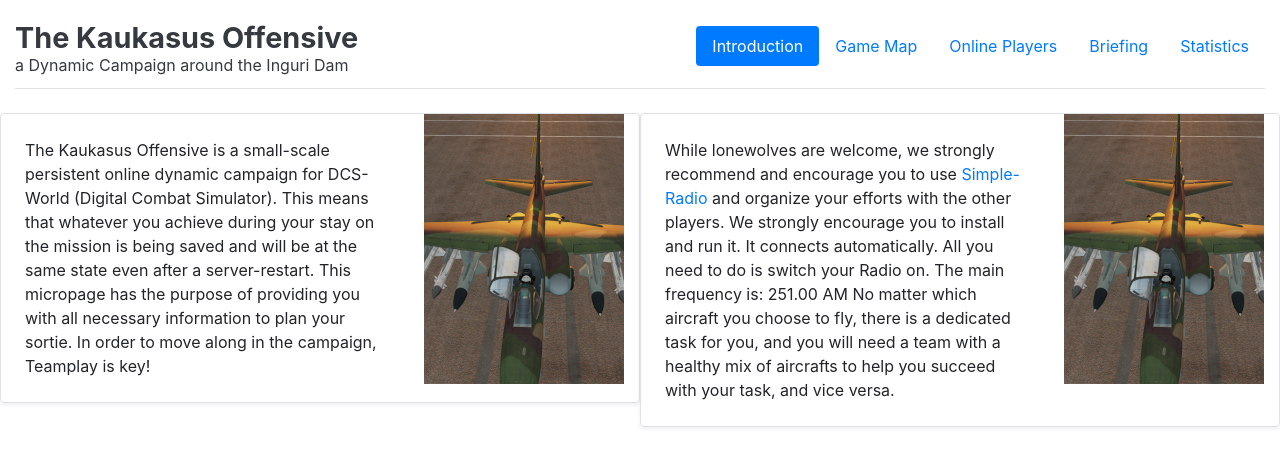
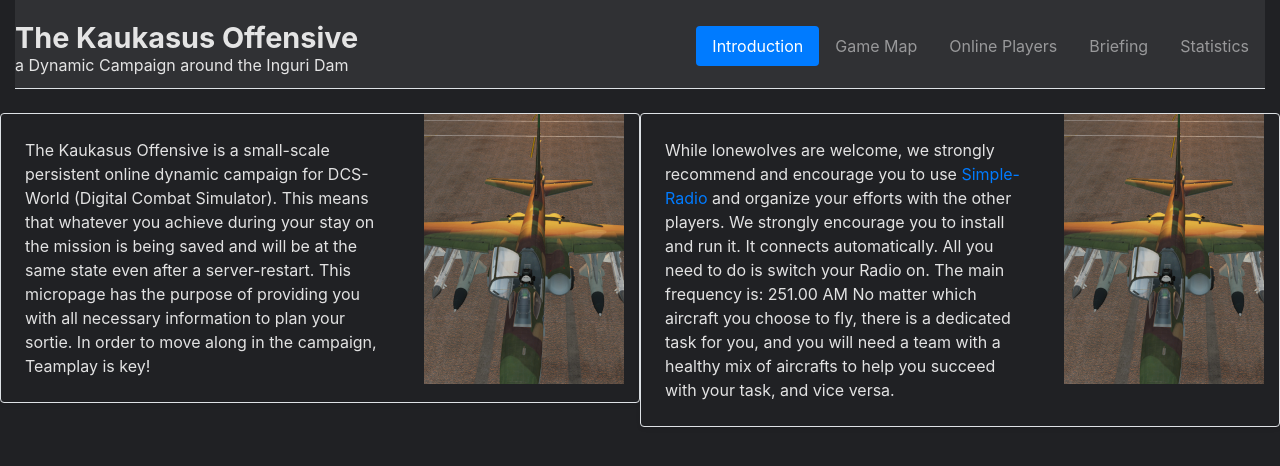
Before and after one commit to legitscoper/kaukasus-offensive, a React (Create React App) app in the folder frontend/: page / in a window 1280 px wide. Shown: the top 466 px of the page. Built offline with nearby package versions, Linux system fonts and the light colour scheme.

Commit message:
add header styles

```diff
--- a/frontend/src/style.css
+++ b/frontend/src/style.css
@@ -49,9 +49,15 @@
     margin-left: 20px;
   }
   */
-
-.site-header {
-    background-color: rgba(0, 0, 0, .85);
+body {
+  background-color: #202124 !important;
+  color: rgba(255, 255, 255, 0.87) !important;
+}
+span {
+  color: rgba(255, 255, 255, 0.87);
+}
+header {
+  background-color: #303134 !important;
 }
 .fs-5 {
   font-size: 1.8rem !important;
@@ -76,7 +82,25 @@
   margin-top: 10px !important;
 }
 @media (min-width: 1200px) {
-    .container{
+  .container {
     max-width: 1400px !important;
   }
 }
+
+
+  .bd-navbar {
+    position: -webkit-sticky;
+    position: sticky !important;
+    top: 0 !important;
+    z-index: 1071 !important;
+  }
+
+ header a.active{
+      color: #fff !important;
+  }
+ header a{
+    color: rgba(255,255,255,.5) !important;
+}
+header a:hover {
+    color: rgba(255,255,255,.75) !important;
+  }
```
Lines whose indentation alone changed are shown as unchanged.
